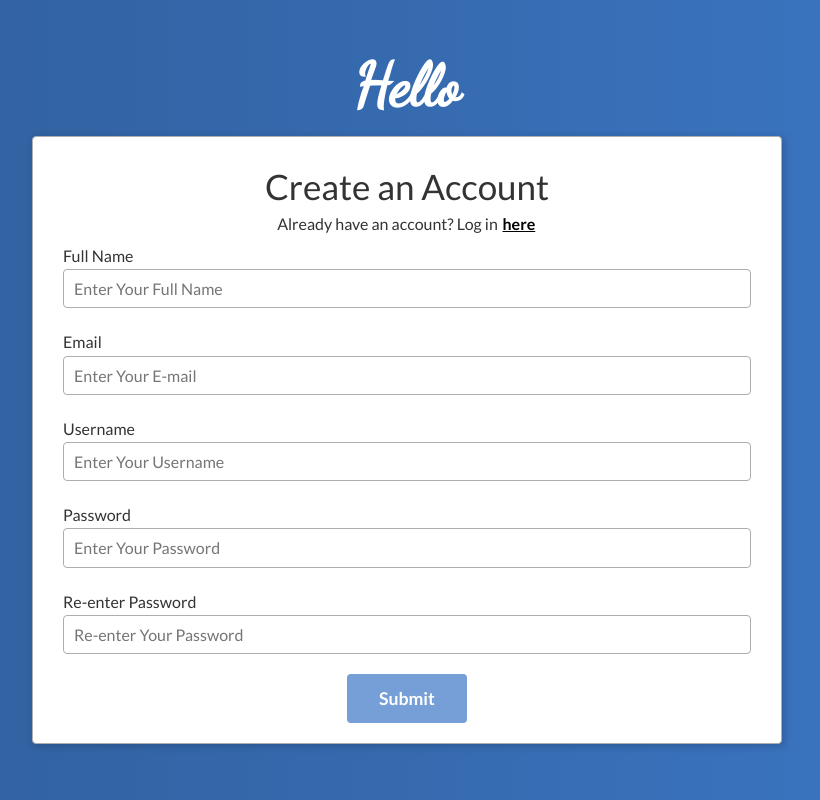
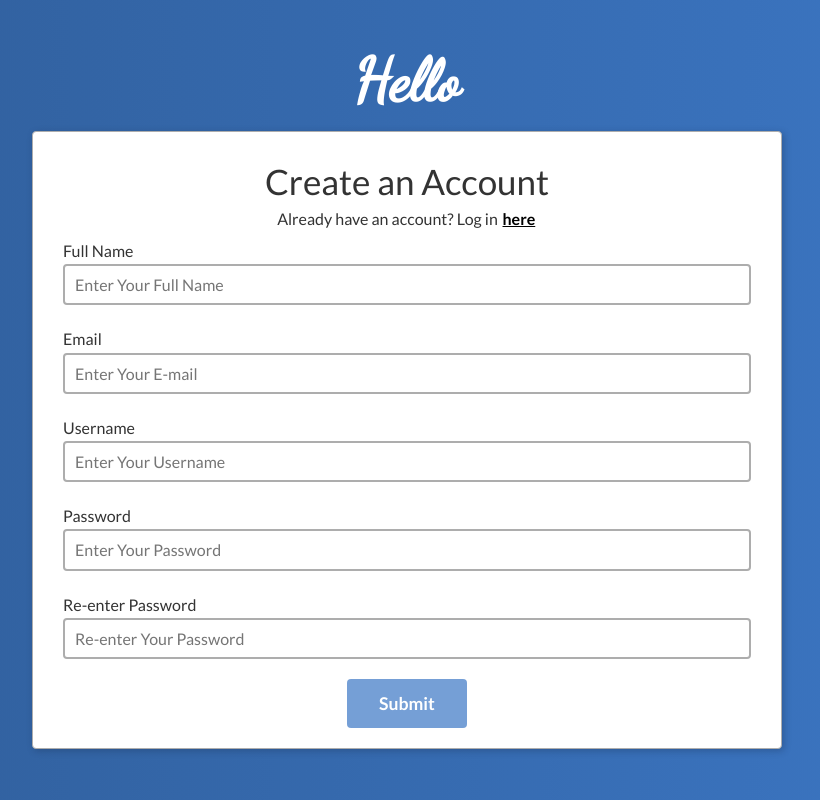
Before and after one commit to karimshalapy/Robusta-Technical-Frontend-Task, a React (Create React App) app: page / in a window 1280 px wide. Shown: the whole page, without its empty margins (233-1053 px from the left). Built offline with nearby package versions, Linux system fonts and the light colour scheme.

Commit message:
fix: make input border more apparent

```diff
--- a/src/components/FormInput/FormInput.module.css
+++ b/src/components/FormInput/FormInput.module.css
@@ -16,7 +16,7 @@
   display: block;
   width: 100%;
   border-radius: 0.4rem;
-  border: 0.1rem solid #adadad;
+  border: 0.2rem solid #adadad;
   padding: 0.5rem 1rem;
   outline: none;
   transition: border-color 0.3s ease-in-out;
```
